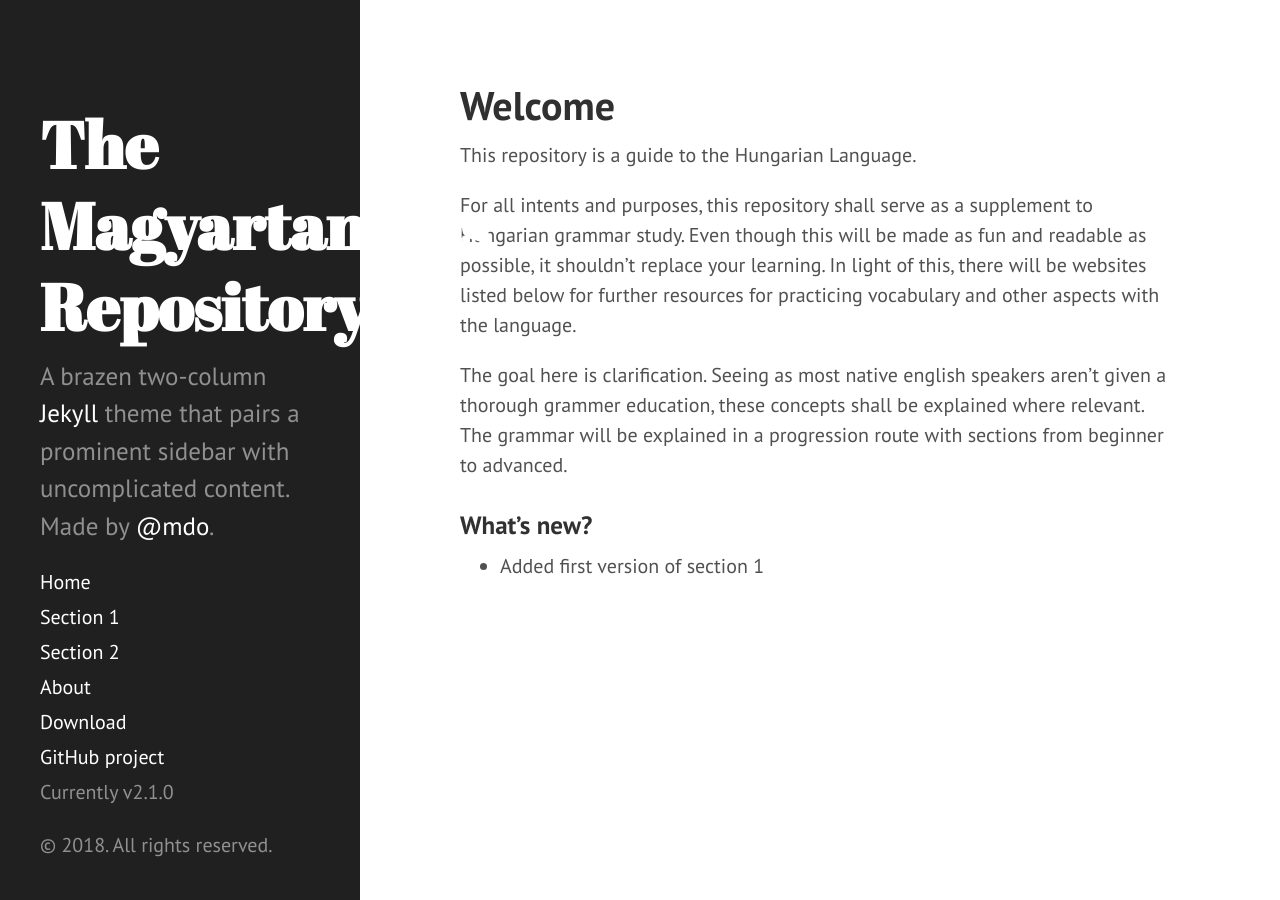
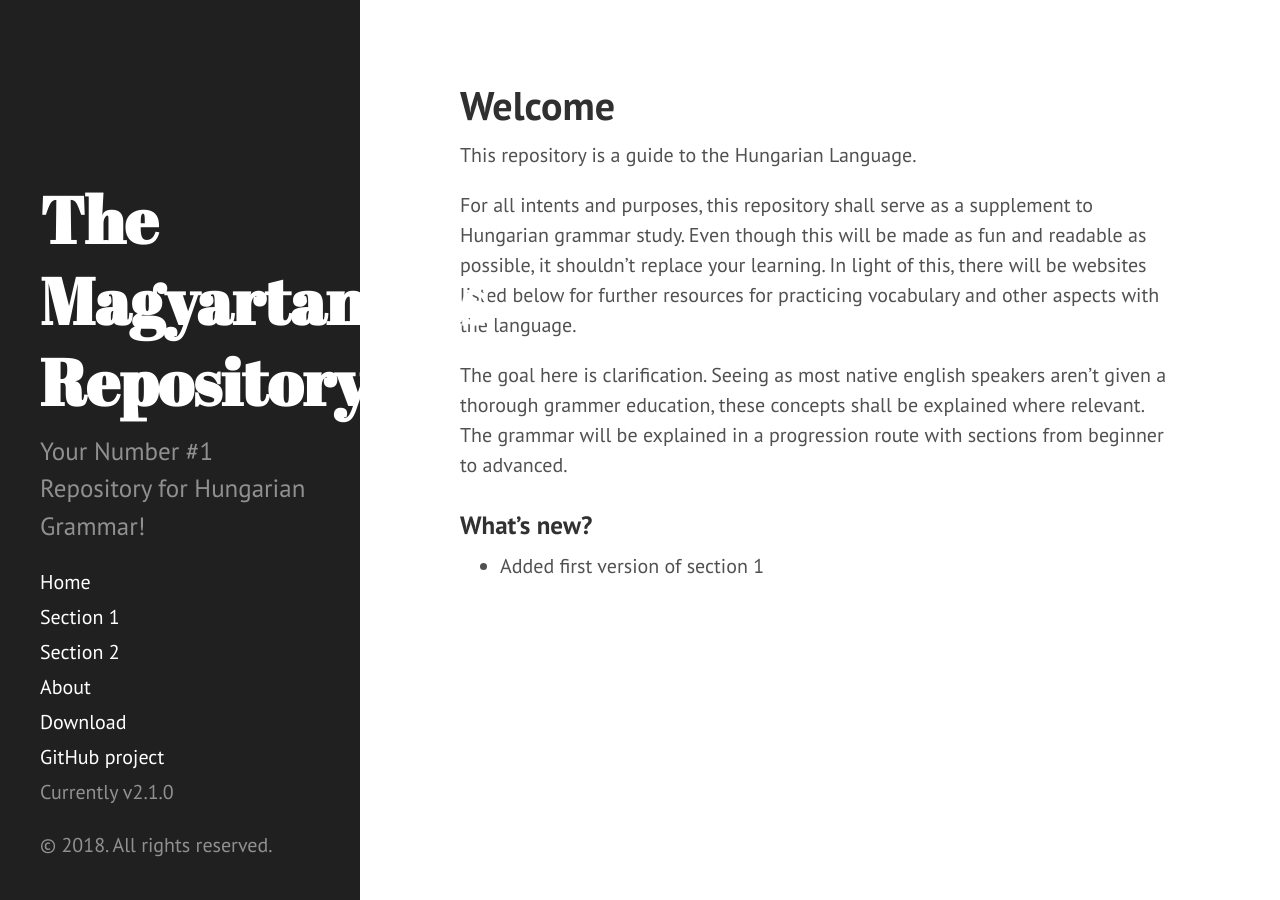
Before and after one commit to Magyartanulas/magyartanulas.github.io, a Jekyll site: the page built from index.html, in a window 1280 px wide. Built offline with Jekyll 4.4.1, drawn with Linux system fonts in a browser that asks for light colours; Markdown is read by kramdown in place of the engine named in the settings; the list of posts is cut into pages by our own code.

Commit message:
Update _config.yml

```diff
--- a/_config.yml
+++ b/_config.yml
@@ -9,7 +9,7 @@
 # Setup
 title:            The Magyartanulás Repository
 tagline:          'Free resource for learning hungarian'
-description:      'A brazen two-column <a href="http://jekyllrb.com" target="_blank">Jekyll</a> theme that pairs a prominent sidebar with uncomplicated content. Made by <a href="https://twitter.com/mdo" target="_blank">@mdo</a>.'
+description:      'Your Number #1 Repository for Hungarian Grammar!'
 url:              magyartanulas.github.io
 baseurl:          https://magyartanulas.github.io/
 
```
